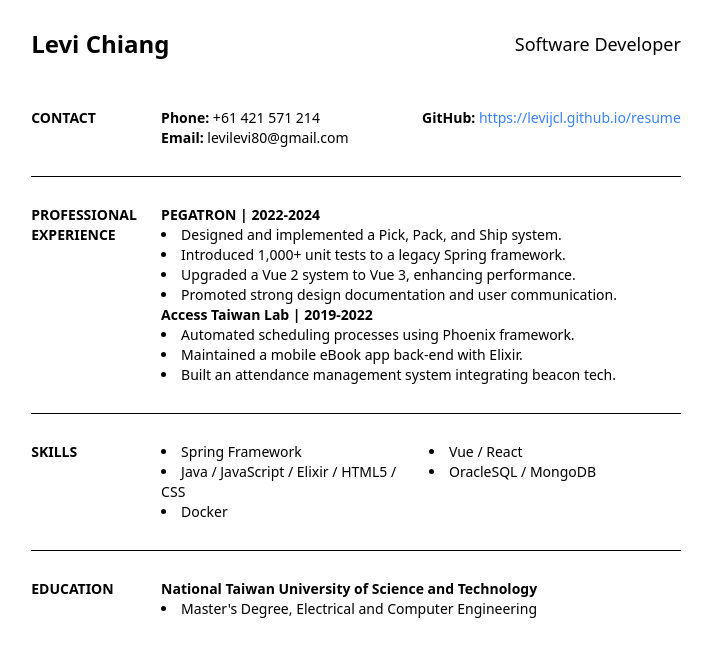
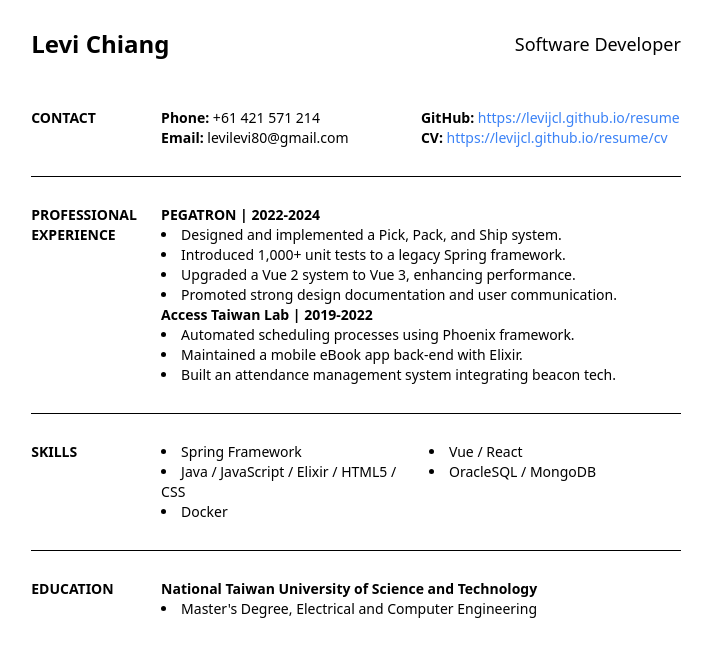
Before and after one commit to levijcl/resume, a website: page index.html in a window 1280 px wide. Shown: the whole page, without its empty margins (284-996 px from the left). Drawn offline with Linux system fonts and the light colour scheme.

Commit message:
Change contact layout

```diff
--- a/index.html
+++ b/index.html
@@ -16,9 +16,9 @@
       <!-- Contact Section -->
       <section class="sm:flex sm:justify-between mb-7">
         <div class="font-bold mb-2 sm:mb-0 sm:basis-1/5">CONTACT</div>
-        <div class="grid grid-cols-1 sm:grid-cols-3 sm:flex-1 max-w-prose">
+        <div class="grid grid-cols-1 sm:grid-cols-2 sm:flex-1 max-w-prose">
           <p><strong>Phone:</strong> +61 421 571 214</p>
-          <p class="sm:col-span-2 sm:justify-self-end">
+          <p>
             <strong>GitHub:</strong>
             <a
               href="https://levijcl.github.io/resume"
@@ -28,6 +28,14 @@
           </p>
           <p class="text-nowrap">
             <strong>Email:</strong> levilevi80@gmail.com
+          </p>
+          <p>
+            <strong>CV:</strong>
+            <a
+              href="./cv"
+              class="text-blue-500 hover:underline"
+              >https://levijcl.github.io/resume/cv</a
+            >
           </p>
         </div>
       </section>
```
Also changed, not shown: src/output.css.
